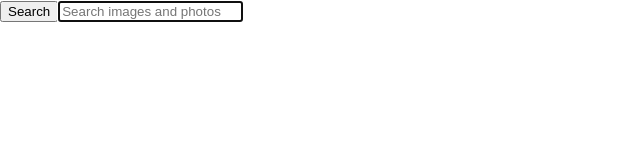
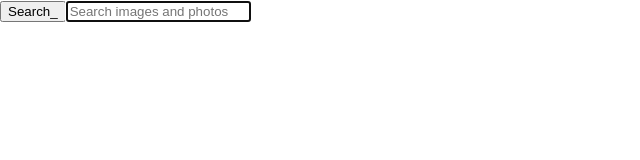
Before and after one commit to Ivan-KLMV/goit-react-hw-03-image-finder, a React (Create React App) app: page / in a window 1280 px wide. Shown: the top 160 px of the page, without its empty margins (0-640 px from the left). Built offline with nearby package versions, Linux system fonts and the light colour scheme.

Commit message:
Update Searchbar.jsx

```diff
--- a/src/components/Searchbar/Searchbar.jsx
+++ b/src/components/Searchbar/Searchbar.jsx
@@ -21,7 +21,7 @@ export class Searchbar extends Component {
       <header className="searchbar">
         <form className="form" onSubmit={this.handleSubmit}>
           <button type="submit" className="button">
-            <span className="button-label">Search</span>
+            <span className="button-label">Search_</span>
           </button>
 
           <input
```
